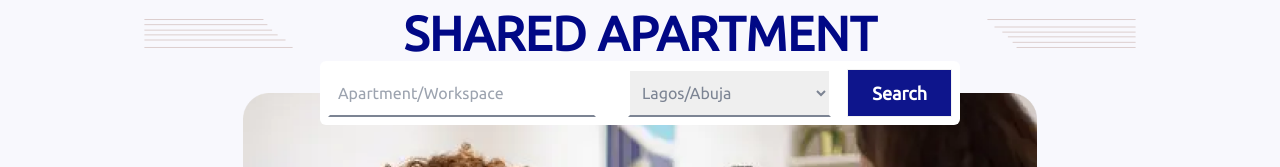
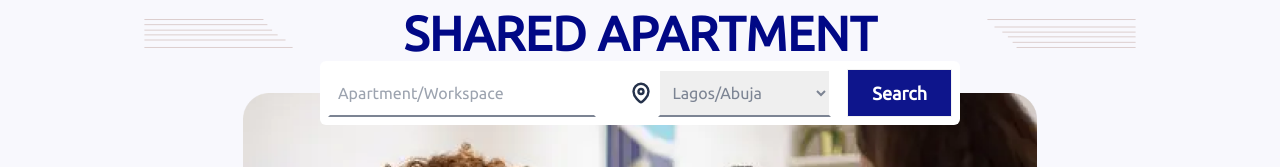
Before and after one commit to lazynerd-studios/Co-Habit-Landing, a React (Vite) app: page / in a window 1280 px wide. Shown: the part 178-345 px from the top of the page. Built offline with nearby package versions, Linux system fonts and the light colour scheme.

Commit message:
Update Home.jsx

```diff
--- a/src/Components/Home/Home.jsx
+++ b/src/Components/Home/Home.jsx
@@ -3,7 +3,8 @@ import { motion } from "framer-motion";
 import Left from "../../assets/left.svg"
 import Right from "../../assets/right.svg"
 import HeroImage from "../../assets/hero-image.png"
-import Ellipse from "../../assets/Ellipse 1.png"
+import Search from "../../assets/Search.svg"
+import Location from "../../assets/Location.svg"
 
 const animationConfiguration = {
   initial: { opacity: 0 },
@@ -46,6 +47,8 @@ const Home = () => {
                     placeholder="Apartment/Workspace" autoComplete="true"
                   />
 
+                  <span className="flex">
+                    <img src={Location} className="w-[13%] p-1 mr-1" alt="location" />
                     <select className="w-full p-2 border-b-[#7C8493] border-2 border-t-white border-x-white text-[#7C8493]"
                       name="Location">
                       <option className="py-4" value='Apartment/Workspace'>
@@ -61,6 +64,7 @@ const Home = () => {
                         Ibadan/Abuja
                       </option>
                     </select>
+                  </span>
 
                   <button
                     className="btn ml-4 rounded-none normal-case py-2 px-6 font-bold text-[1.125rem] bg-[#010886f1] hover:bg-[#010886] text-white hover:text-white">
```
Lines whose indentation alone changed are shown as unchanged.
